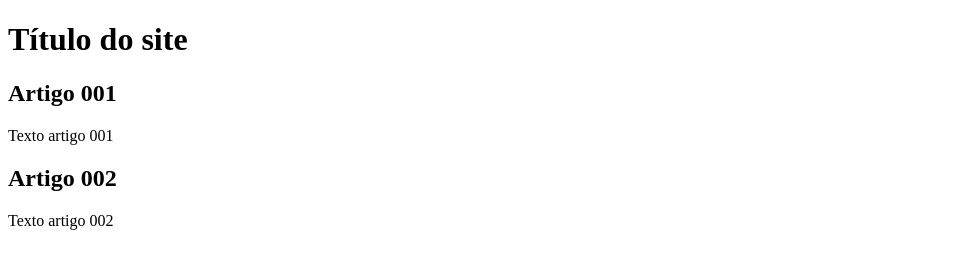
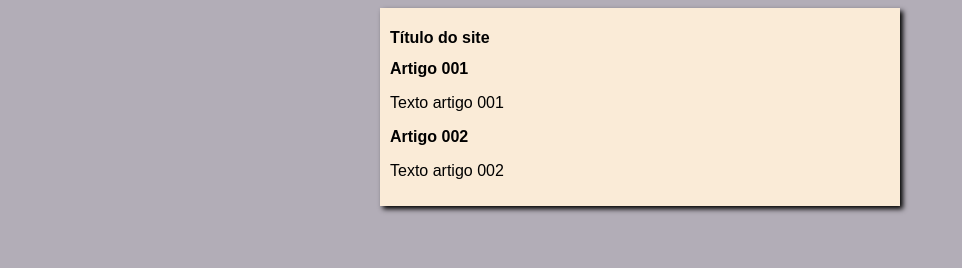
Before and after one commit to Henriquesampaio92/projeto-site, a plain HTML site: page index.html in a window 1280 px wide. Shown: the whole page, without its empty margins (0-962 px from the left). Drawn offline with Linux system fonts and the light colour scheme.

Commit message:
adcionado design

```diff
--- /dev/null
+++ b/estilo/style.css
@@ -0,0 +1,17 @@
+*{
+    font-family: Arial, Helvetica, sans-serif;
+    font-size: 16px;
+
+}
+
+body{
+    background-color: rgb(178, 173, 183);
+}
+
+main{
+    background-color: antiquewhite;
+    width: 500px;
+    margin: auto;
+    padding: 10px;
+    box-shadow: 3px 3px 5px black;
+}
--- a/index.html
+++ b/index.html
@@ -5,6 +5,7 @@
     <meta http-equiv="X-UA-Compatible" content="IE=edge">
     <meta name="viewport" content="width=device-width, initial-scale=1.0">
     <title>Título do Site</title>
+    <link rel="stylesheet" href="estilo/style.css">
 </head>
 <body>
     <main>
```
